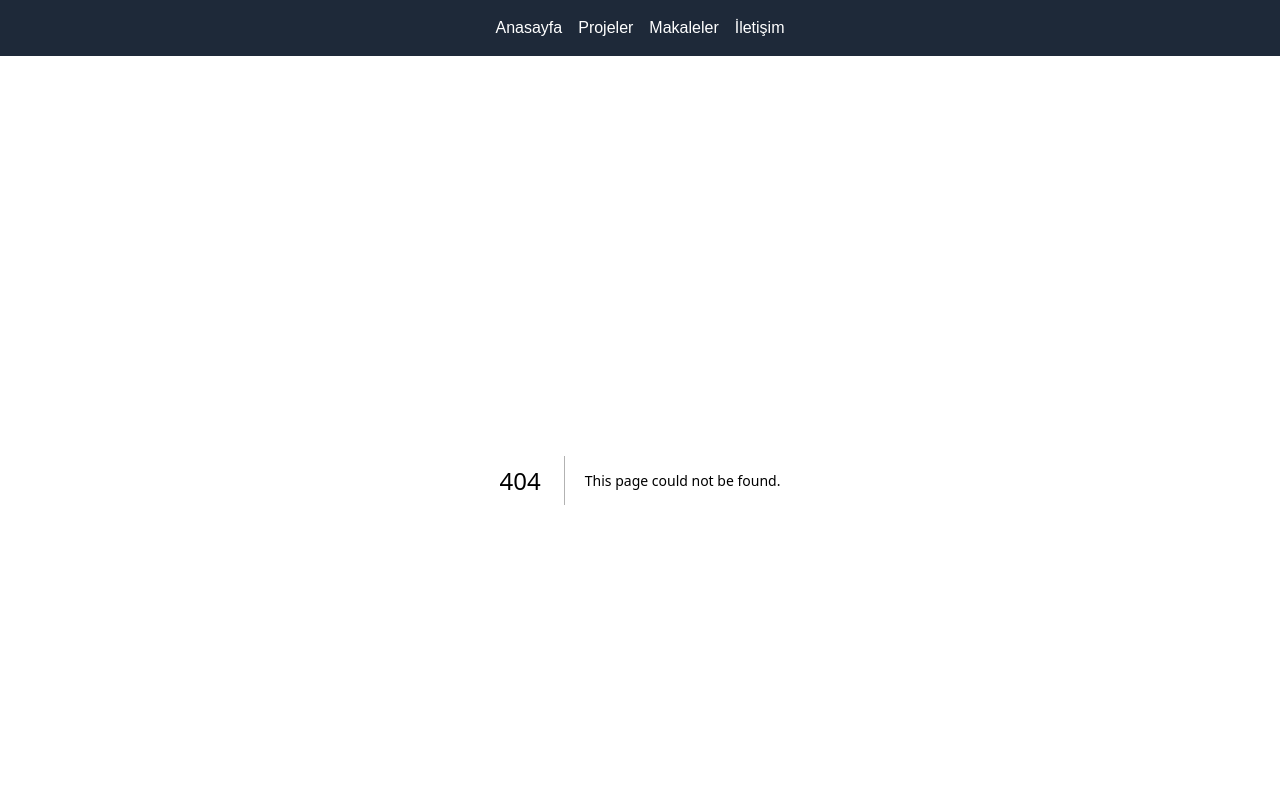
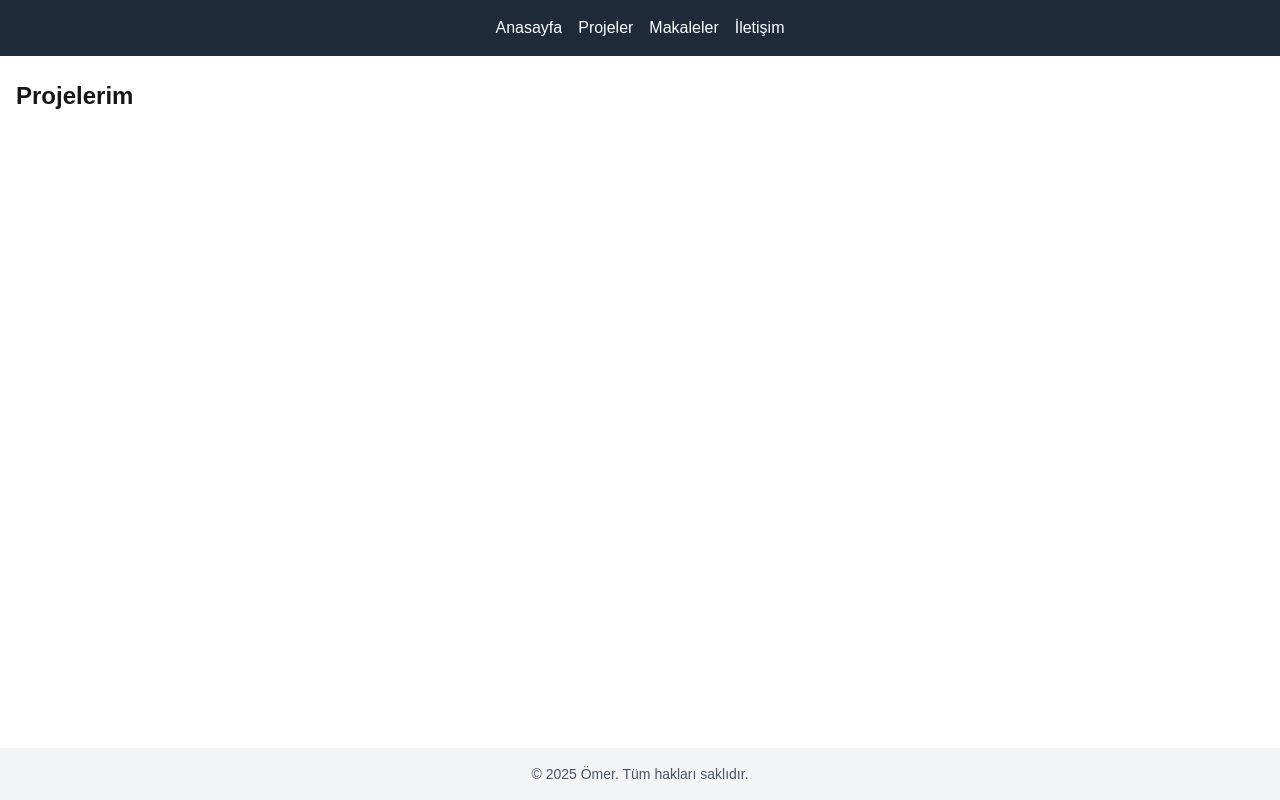
Before and after one commit to omeredebal/portfolio-blog, a Next.js app: page /projects in a window 1280 px wide. Before the commit this address had no page. Shown: the top 800 px of the page. Built offline with nearby package versions, Linux system fonts and the light colour scheme.

Commit message:
Projects, Blog ve Contact sayfaları eklendi

```diff
--- /dev/null
+++ b/src/app/blog/page.tsx
@@ -0,0 +1,3 @@
+export default function BlogPage() {
+  return <h2 className="text-2xl font-semibold">Yazılarım</h2>;
+}
--- /dev/null
+++ b/src/app/contact/page.tsx
@@ -0,0 +1,3 @@
+export default function ContactPage() {
+  return <h2 className="text-2xl font-semibold">İletişim</h2>;
+}
--- /dev/null
+++ b/src/app/projects/page.tsx
@@ -0,0 +1,3 @@
+export default function ProjectsPage() {
+  return <h2 className="text-2xl font-semibold">Projelerim</h2>;
+}
```
